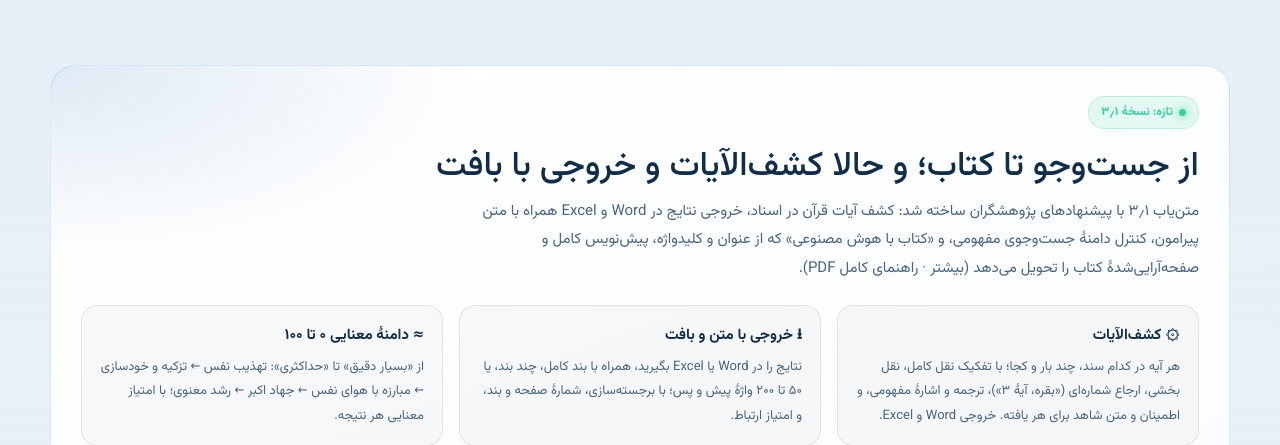
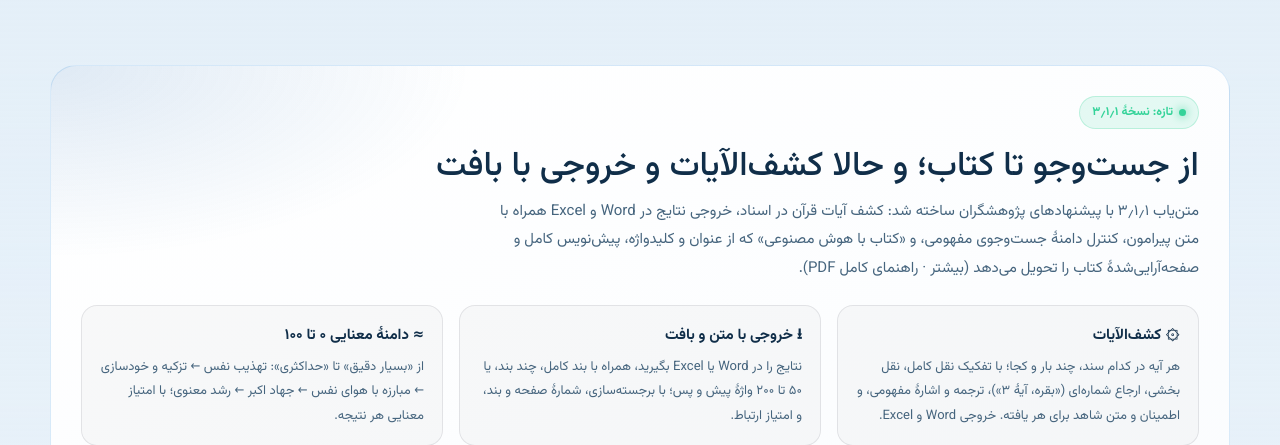
Before and after one commit to motealle/matnyaab, a Laravel app: page / in a window 1280 px wide. Shown: the part 722-1167 px from the top of the page. Run offline with Laravel 12, Linux system fonts and the light colour scheme; parts of the project's set-up code (start-up, migrations or seed data) failed here and were passed over.

Commit message:
fix(web): current 3.1.1 downloads and live SHA256 release verification
* fix(web): point main download to 3.1.1 and accept modern release manifest

* web: list verified 3.1.1 update and retain historical 3.1 links

* web(metadata): advertise current 3.1.1 artifact

* fix(web): correct JavaScript regex for 3.x manifest version

* deploy: fail site release if homepage still serves stale installer link

* deploy: verify actual public installer bytes match 3.1.1 release SHA256

```diff
--- a/web/app/Http/Controllers/HomeController.php
+++ b/web/app/Http/Controllers/HomeController.php
@@ -47,8 +47,8 @@ class HomeController extends Controller
                     'inLanguage' => 'fa',
                     'description' => 'جست‌وجوی سریع درون متن فایل‌های Word، PDF، پاورپوینت، اکسل و OneNote روی رایانهٔ خودتان؛ با اشتراک اعتمادمحور.',
                     'url' => $site,
-                    'downloadUrl' => $site.'/downloadFiles/Matnyaab-Setup-3.1.exe',
-                    'softwareVersion' => '3.1',
+                    'downloadUrl' => $site.'/downloadFiles/Matnyaab-Setup-3.1.1.exe',
+                    'softwareVersion' => '3.1.1',
                     'image' => $site.'/assets/matnyaab-v2/icon-256.png',
                     'screenshot' => [
                         $site.'/assets/matnyaab-v2/shot-main-blue.webp',
--- a/web/config/versions.php
+++ b/web/config/versions.php
@@ -2,7 +2,10 @@
 
 // نسخه‌های منتشرشدهٔ متن‌یاب ویندوز (تازه‌ترین بالا). پیوندها روی سرور بررسی می‌شوند و اگر فایلی نباشد، صفحه آن را «در دسترس نیست» نشان می‌دهد.
 return [
-    ['version' => '3.1', 'fa' => '۳٫۱', 'date' => '۱۴۰۵/۰۸', 'current' => true,
+    ['version' => '3.1.1', 'fa' => '۳٫۱٫۱', 'date' => '۱۴۰۵/۰۸', 'current' => true,
+        'setup' => '/downloadFiles/Matnyaab-Setup-3.1.1.exe', 'zip' => '/downloadFiles/Matnyaab-3.1.1-win-x64-portable.zip',
+        'notes' => ['رفع: تحلیل مستقیم فایل انتخاب‌شده در کشف‌الآیات و نمایش خطاهای واقعی استخراج', 'رفع: نسبت‌دادن عبارات مشترک به همهٔ آیات محتمل، به جای حذف یکی از نتایج', 'رفع: نتایج حافظهٔ نهان قدیمی کشف‌الآیات', 'به‌روزرسان داخلی با فایل نسخه‌دار و کنترل SHA256، بدون بازگشت به نصب‌کننده کلاسیک', 'آزمون کشف آیات DOCX روی فایل اجرایی نصب‌شدهٔ ویندوز']],
+    ['version' => '3.1', 'fa' => '۳٫۱', 'date' => '۱۴۰۵/۰۸',
         'setup' => '/downloadFiles/Matnyaab-Setup-3.1.exe', 'zip' => '/downloadFiles/Matnyaab-3.1-win-x64-portable.zip',
         'notes' => ['کتاب با هوش مصنوعی: از عنوان و کلیدواژه تا پیش‌نویس کامل Word با قالب‌های نگارش قابل ویرایش', 'کشف‌الآیات: نقل کامل و بخشی، ارجاع شماره‌ای و ترجمه، با اطمینان و متن شاهد', 'خروجی نتایج Word و Excel همراه با بند، چند بند یا شمار واژه پیرامون هر مورد', 'دامنهٔ جست‌وجوی مفهومی (۰ تا ۱۰۰) و امتیاز معنایی هر نتیجه', 'ادامهٔ کارهای طولانی کنار ساعت ویندوز با نمایش پیشرفت', 'گفتار به متن (بستهٔ اختیاری Whisper)', 'عامل پژوهشی آزمایشی و پیشنهاد قابلیت از درون برنامه', 'رفع: دکمهٔ جست‌وجوی نوار ابزار']],
     ['version' => '3.0', 'fa' => '۳٫۰', 'date' => '۱۴۰۵/۰۸',
--- a/web/resources/views/home.blade.php
+++ b/web/resources/views/home.blade.php
@@ -164,9 +164,9 @@
 <section class="section" id="whats-new">
     <div class="container">
         <div class="whats-new">
-            <span class="new-badge">تازه: نسخهٔ ۳٫۱</span>
+            <span class="new-badge">تازه: نسخهٔ ۳٫۱٫۱</span>
             <h2>از جست‌وجو تا کتاب؛ و حالا کشف‌الآیات و خروجی با بافت</h2>
-            <p class="lead">متن‌یاب ۳٫۱ با پیشنهادهای پژوهشگران ساخته شد: کشف آیات قرآن در اسناد، خروجی نتایج در Word و Excel همراه با متن پیرامون، کنترل دامنهٔ جست‌وجوی مفهومی، و «کتاب با هوش مصنوعی» که از عنوان و کلیدواژه، پیش‌نویس کامل و صفحه‌آرایی‌شدهٔ کتاب را تحویل می‌دهد (<a href="#ai">بیشتر</a> · <a href="/docs/matnyaab-guide-3.1.pdf" target="_blank" rel="noopener">راهنمای کامل PDF</a>).</p>
+            <p class="lead">متن‌یاب ۳٫۱٫۱ با پیشنهادهای پژوهشگران ساخته شد: کشف آیات قرآن در اسناد، خروجی نتایج در Word و Excel همراه با متن پیرامون، کنترل دامنهٔ جست‌وجوی مفهومی، و «کتاب با هوش مصنوعی» که از عنوان و کلیدواژه، پیش‌نویس کامل و صفحه‌آرایی‌شدهٔ کتاب را تحویل می‌دهد (<a href="#ai">بیشتر</a> · <a href="/docs/matnyaab-guide-3.1.pdf" target="_blank" rel="noopener">راهنمای کامل PDF</a>).</p>
 
             <div class="new-grid">
                 <div class="new-item"><h3>۞ کشف‌الآیات</h3><p>هر آیه در کدام سند، چند بار و کجا؛ با تفکیک نقل کامل، نقل بخشی، ارجاع شماره‌ای («بقره، آیهٔ ۳»)، ترجمه و اشارهٔ مفهومی، و اطمینان و متن شاهد برای هر یافته. خروجی Word و Excel.</p></div>
@@ -253,14 +253,14 @@
 
             <div class="download-main">
                 <article class="release-card">
-                    <div><span class="new-badge">نسخهٔ ۳٫۱</span><h3 style="margin-top:10px">متن‌یاب ۳ برای ویندوز</h3></div>
+                    <div><span class="new-badge">نسخهٔ ۳٫۱٫۱</span><h3 style="margin-top:10px">متن‌یاب ۳ برای ویندوز</h3></div>
                     <p data-release-content="kotlin">نصب‌کننده را اجرا کنید؛ میان‌بر متن‌یاب روی میز کار و منوی شروع ساخته می‌شود.</p>
                     <div class="release-meta">
                         <span><strong>نوع فایل:</strong> <span data-release-delivery="kotlin">نصب‌کنندهٔ ویندوز ۱۰ و ۱۱ (۶۴ بیتی)</span></span>
                         <span><strong>اندازه:</strong> <span data-release-size="kotlin">در حال دریافت اطلاعات…</span></span>
                     </div>
-                    <a class="btn btn-primary" data-release-link="kotlin" href="/downloadFiles/Matnyaab-Setup-3.1.exe">دانلود نصب‌کنندهٔ متن‌یاب ۳ <span aria-hidden="true">↓</span></a>
-                    <small class="muted" style="color:var(--muted-2)">نسخهٔ بدون نصب: <a data-release-portable href="/downloadFiles/Matnyaab-3.1-win-x64-portable.zip" style="color:var(--accent-soft)">فایل ZIP</a></small>
+                    <a class="btn btn-primary" data-release-link="kotlin" href="/downloadFiles/Matnyaab-Setup-3.1.1.exe">دانلود نصب‌کنندهٔ متن‌یاب ۳ <span aria-hidden="true">↓</span></a>
+                    <small class="muted" style="color:var(--muted-2)">نسخهٔ بدون نصب: <a data-release-portable href="/downloadFiles/Matnyaab-3.1.1-win-x64-portable.zip" style="color:var(--accent-soft)">فایل ZIP</a></small>
                 </article>
                 <div style="display:grid;gap:14px">
                     <ul class="req-list">
@@ -328,12 +328,14 @@
             return new Intl.NumberFormat('fa-IR', { maximumFractionDigits: 1 }).format(value) + ' ' + units[unit];
         };
 
-        fetch('/downloadFiles/releases.json', { cache: 'no-store' })
+        fetch('/downloadFiles/releases.json?v=' + Date.now(), { cache: 'no-store' })
             .then(response => response.ok ? response.json() : Promise.reject())
             .then(releases => {
                 const kotlin = releases.kotlin;
-                // فقط وقتی نسخهٔ ۲ واقعاً منتشر شده باشد، پیوند به‌روز شود
-                if (kotlin && String(kotlin.version || '').startsWith('2')) {
+                // Apply the released 3.x manifest, not an obsolete 2.x-only condition.
+                // If fetching fails, the HTML still contains a direct, versioned installer URL.
+                if (kotlin && /^3\.[0-9]+(?:\.[0-9]+)*$/.test(String(kotlin.version || '')) &&
+                    String(kotlin.url || '').startsWith('/downloadFiles/Matnyaab-Setup-')) {
                     const link = document.querySelector('[data-release-link="kotlin"]');
                     const size = document.querySelector('[data-release-size="kotlin"]');
                     const delivery = document.querySelector('[data-release-delivery="kotlin"]');
```
Also changed, not shown: .github/workflows/deploy-laravel-stage.yml.
